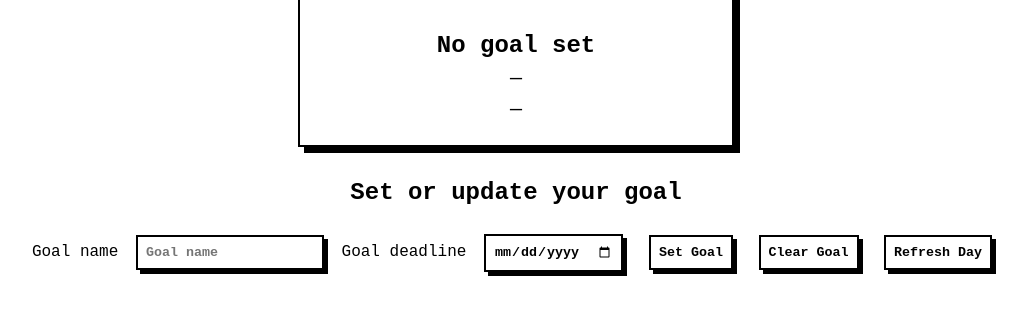
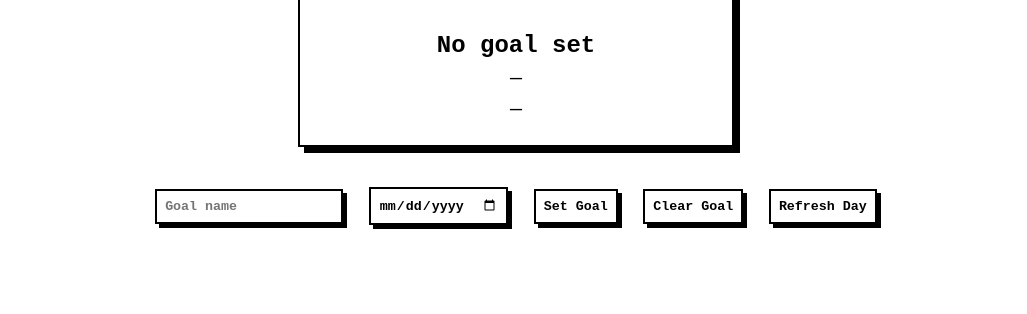
Before and after one commit to keyouts/goals, a plain HTML site: page index.html in a window 1280 px wide. Shown: the part 120-434 px from the top of the page, without its empty margins (124-1151 px from the left). Drawn offline with Linux system fonts and the light colour scheme.

Commit message:
Update style.css

```diff
--- a/style.css
+++ b/style.css
@@ -3,6 +3,14 @@ body {
   font-family: 'Courier New', monospace;
   color: #000;
   padding: 2rem;
+}
+
+.visually-hidden {
+  position: absolute;
+  left: -9999px;
+  width: 1px;
+  height: 1px;
+  overflow: hidden;
 }
 
 h1 {
```
